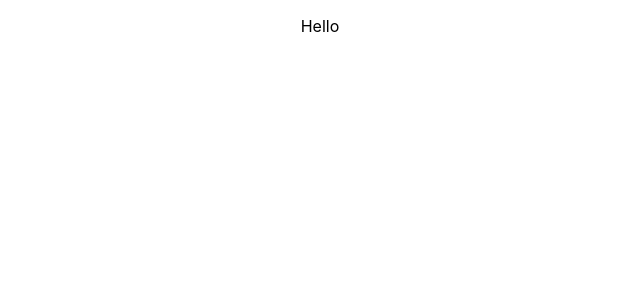
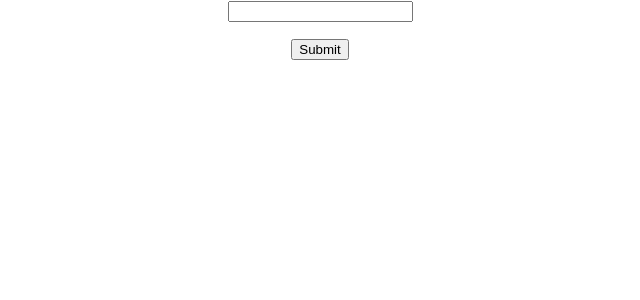
Before and after one commit to mohnishjain19/Hackathon_db, a React (Create React App) app: page / in a window 1280 px wide. Shown: the top 300 px of the page, without its empty margins (320-960 px from the left). Built offline with nearby package versions, Linux system fonts and the light colour scheme.

Commit message:
Props and events added in signin

```diff
--- a/src/App.js
+++ b/src/App.js
@@ -1,11 +1,23 @@
 import logo from './logo.svg';
 import './App.css';
 import Signin from './components/SignIn/Signin';
+import { useState } from 'react';
 
 function App() {
+  const [email, setEmail] = useState("");
+  const [password, setPassword] = useState("");
+
+  const changeEmail = (event) => {
+    setEmail(event.target.value);
+  }
+
+  const submitForm = (event) => {
+    // to do
+  }
+
   return (
     <div className="App">
-      <Signin />
+      <Signin email={email} password={password} changeEmail={changeEmail} submitForm={submitForm}/>
     </div>
   );
 }
--- a/src/components/SignIn/Signin.js
+++ b/src/components/SignIn/Signin.js
@@ -1,9 +1,12 @@
-import React from 'react'
+import React, { useState } from 'react'
 
-export default function Signin() {
+export default function Signin(props) {
+
   return (
     <div>
-        <p>Hello</p>
+        <input onChange={props.changeEmail} value={props.email}/>
+        <p>{props.email}</p>
+        <button onClick={props.submitForm}>Submit</button>
     </div>
   )
 }
```
